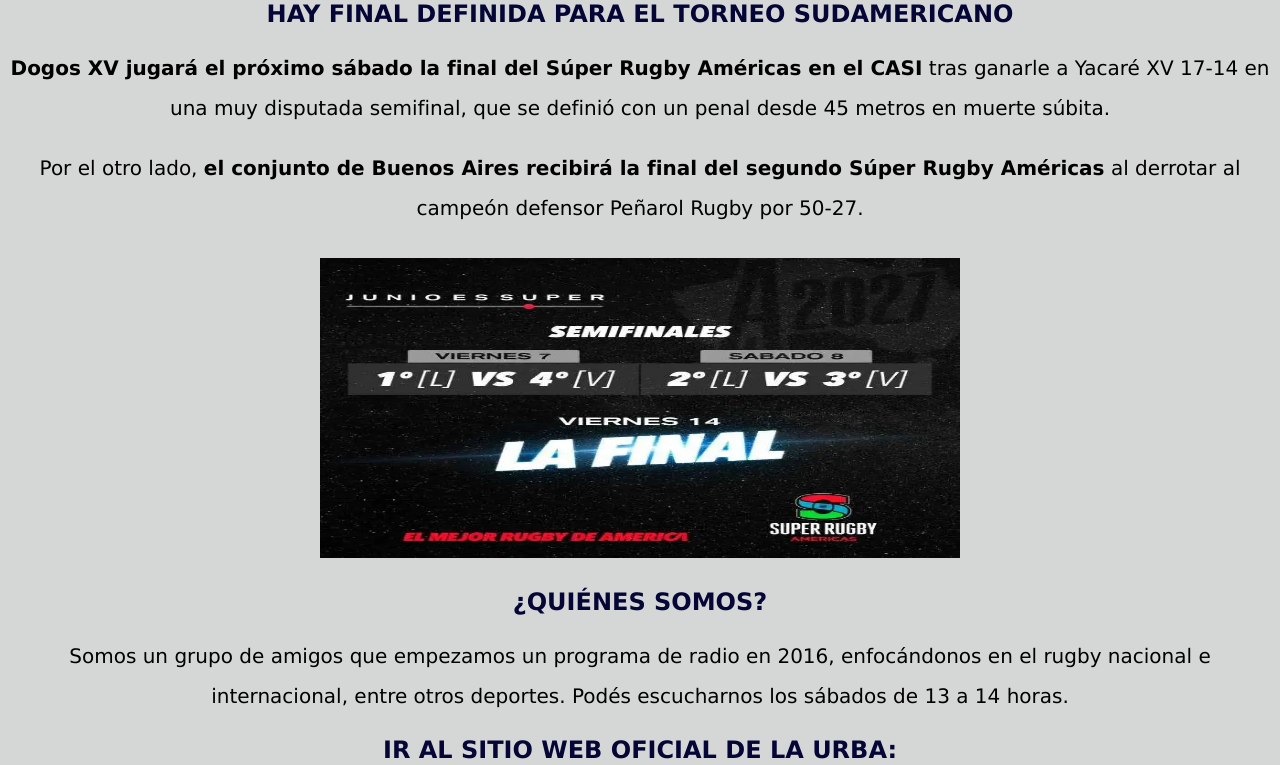
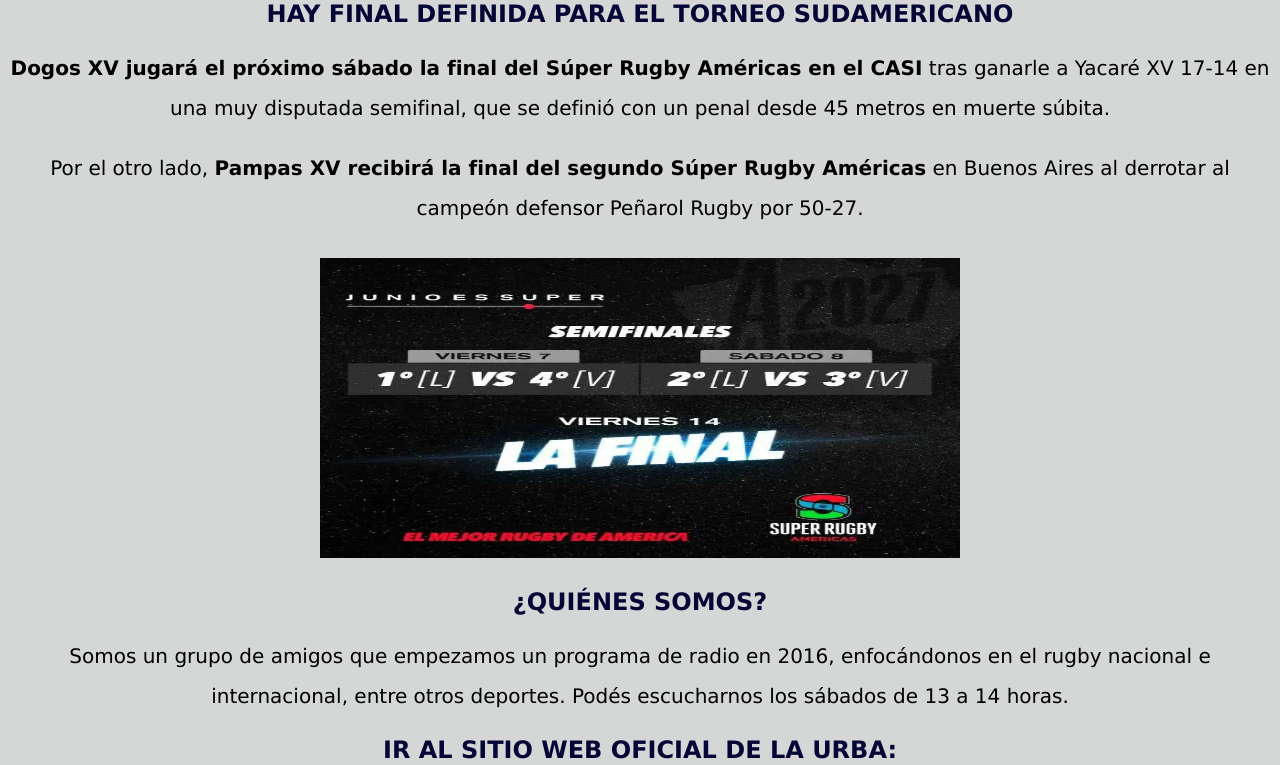
Before and after one commit to ManuelVega95/proyecto-final-desarrollo-web, a website: page index.html in a window 1280 px wide. Shown: the part 1320-2085 px from the top of the page. Drawn offline with nearby package versions, Linux system fonts and the light colour scheme.

Commit message:
detalles en el index

```diff
--- a/index.html
+++ b/index.html
@@ -113,7 +113,7 @@
             <h2>HAY FINAL DEFINIDA PARA EL TORNEO SUDAMERICANO</h2>
             <p> <span class="bold">Dogos XV jugará el próximo sábado la final del Súper Rugby Américas en el CASI</span> tras ganarle a Yacaré XV 17-14 en una muy disputada semifinal, que se definió con un penal desde 45 metros en muerte súbita.
             </p>
-            <p>Por el otro lado, <span class="bold">el conjunto de Buenos Aires recibirá la final del segundo Súper Rugby Américas</span> al derrotar al campeón defensor Peñarol Rugby por 50-27.
+            <p>Por el otro lado, <span class="bold">Pampas XV recibirá la final del segundo Súper Rugby Américas</span> en Buenos Aires al derrotar al campeón defensor Peñarol Rugby por 50-27.
             </p>
             <img class="fotoIndexSecundaria" src="./fotos/Super Rugby.webp" alt="SuperRugbyAmericas">
         </section>
```
